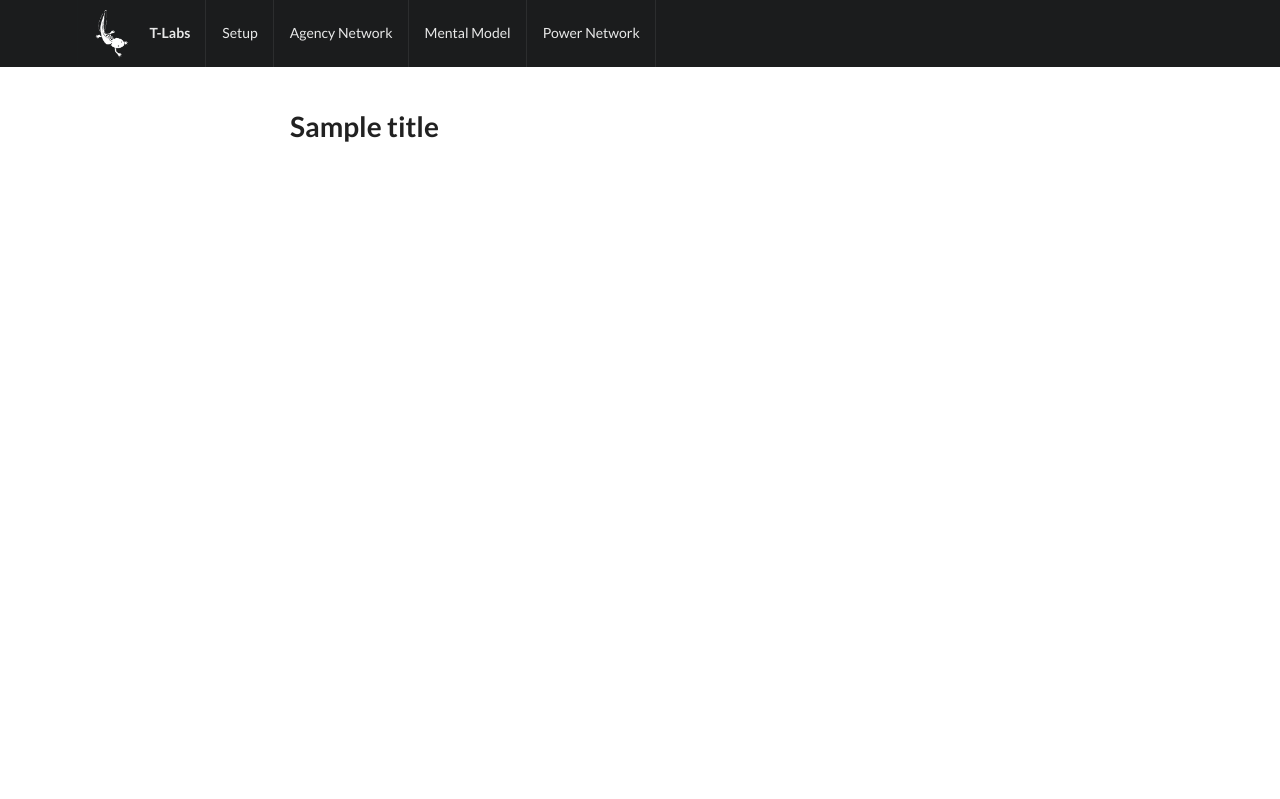
After one commit to sostenibilidad-unam/tlabs, a Django app: template fobject/mm/templates/power.html in a window 1280 px wide. The commit adds this page. Shown: the top 799 px of the page. Run offline with Django 3.2, Linux system fonts and the light colour scheme; the template is opened without the code that fills it: most values are stand-ins (such as "Sample title", 1, 10 or a date in 2020); data that the repository does not hold is empty; some libraries are stand-ins or nearby versions.

Commit message:
power network visualization

```diff
--- a/fobject/fobject/urls.py
+++ b/fobject/fobject/urls.py
@@ -51,4 +51,11 @@ urlpatterns = [
     url(r'^mm_json/$',
         views.mm_json, name='mm_json'),
 
+    url(r'^power_json/$',
+        views.power_json, name='power_json'),
+
+    url(r'^power$',
+        views.Power.as_view(),
+        name="power_view"),
+
 ] + static(settings.STATIC_URL, document_root=settings.STATIC_ROOT) + static(settings.MEDIA_URL, document_root=settings.MEDIA_ROOT)
--- /dev/null
+++ b/fobject/mm/static/power.js
@@ -0,0 +1,48 @@
+var ego_ids = document.currentScript.getAttribute('ego_ids');
+
+$.getJSON("/power_json/", function (data) {
+    console.log(data);
+    var cy = cytoscape({
+	container: document.getElementById('cy'),
+	elements: data,
+
+	style: cytoscape.stylesheet()
+	    .selector('node')
+	    .css({
+		'shape': 'octagon',
+		'width': 60,
+		'height': 60,
+		'border-width': 2,
+		'border-opacity': 0.666,
+		'border-color': 'grey',
+		'content': 'data(id)',
+		'text-valign': 'center',
+		'font-size': '1em',
+		"text-wrap": "wrap",
+		"text-max-width": 60,
+		'background-color': '#fef',
+		'font-family': 'serif',
+		'color': 'black',
+
+	    })
+	    .selector(':selected')
+	    .css({
+		'border-width': 3,
+		'border-color': '#333'
+	    })
+	    .selector('edge')
+	    .css({
+		'curve-style': 'bezier',
+		'opacity': 0.666,
+		'line-color': 'green',
+		'width': 10
+	    }),
+
+	layout: {
+	    name: 'cose',
+	    fit: true,
+	    padding: 100
+	}
+    });
+
+});
--- a/fobject/mm/templates/ana_setup.html
+++ b/fobject/mm/templates/ana_setup.html
@@ -37,6 +37,7 @@
 
   <input type="submit" value="Agency Network" name="next" class="ui button" />
   <input type="submit" value="Mental Model" name="next" class="ui button" />
+  <input type="submit" value="Power Network" name="next" class="ui button" />
 </form>
 
 
--- a/fobject/mm/templates/base.html
+++ b/fobject/mm/templates/base.html
@@ -57,7 +57,7 @@
 	<a href="{% url 'ana_setup' %}" class="item">Setup</a>
 	<a href="{% url 'ana_view' %}" class="item">Agency Network</a>
 	<a href="{% url 'mm_view' %}" class="item">Mental Model</a>
-	<a href="{% url 'ana_view' %}" class="item">Power Network</a>
+	<a href="{% url 'power_view' %}" class="item">Power Network</a>
       </div>
     </div>
 
--- /dev/null
+++ b/fobject/mm/templates/power.html
@@ -0,0 +1,26 @@
+{% extends "base.html" %}
+{% load static %}
+
+
+{% block "extrahead" %}
+<style>
+  #cy {
+  width: 100%;
+  height: 100%;
+  position: absolute;
+  top: 0px;
+  left: 0px;
+  }
+</style>
+{% endblock %}
+
+{% block "main" %}
+
+<h1 class="ui header">{{ title }}</h1>
+
+<div id="cy" class="ui fluid"></div>
+<script src="{% static 'power.js' %}"
+	ego_ids="{{ ego_ids }}">
+</script>
+
+{% endblock %}
--- a/fobject/mm/views.py
+++ b/fobject/mm/views.py
@@ -1,6 +1,7 @@
 from __future__ import unicode_literals
 import json
-from .models import Alter, Phase, AgencyNetwork, Action, MentalModel
+from .models import Alter, Phase, AgencyNetwork, Action, \
+    MentalModel, PowerNetwork
 from django.shortcuts import render, redirect
 from django.views import View
 
@@ -13,6 +14,12 @@ def index(request):
                'egos': Alter.objects.filter(name__startswith="TL0").all()}
 
     return render(request, 'index.html', context)
+
+
+def power_json(request):
+    g = PowerNetwork(ego_ids=request.session['ego_ids'],
+                     phase_id=request.session['phase_id'])
+    return HttpResponse(json.dumps(g.get_json()))
 
 
 def ana_json(request):
@@ -69,6 +76,20 @@ class Ana(View):
                       context)
 
 
+class Power(View):
+
+    template = 'power.html'
+
+    def get(self, request, *args, **kwargs):
+        context = {'ego_ids': request.session['ego_ids'],
+                   'title': ", ".join(
+                       [Alter.objects.get(pk=eid).name
+                        for eid in request.session['ego_ids']])}
+        return render(request,
+                      self.template,
+                      context)
+
+
 class AnaSetup(View):
 
     template = 'ana_setup.html'
@@ -96,3 +117,5 @@ class AnaSetup(View):
             return redirect('ana_view')
         elif request.POST['next'] == 'Mental Model':
             return redirect('mm_view')
+        elif request.POST['next'] == 'Power Network':
+            return redirect('power_view')
```
Also changed, not shown: fobject/mm/models.py (+19 -0 lines).
